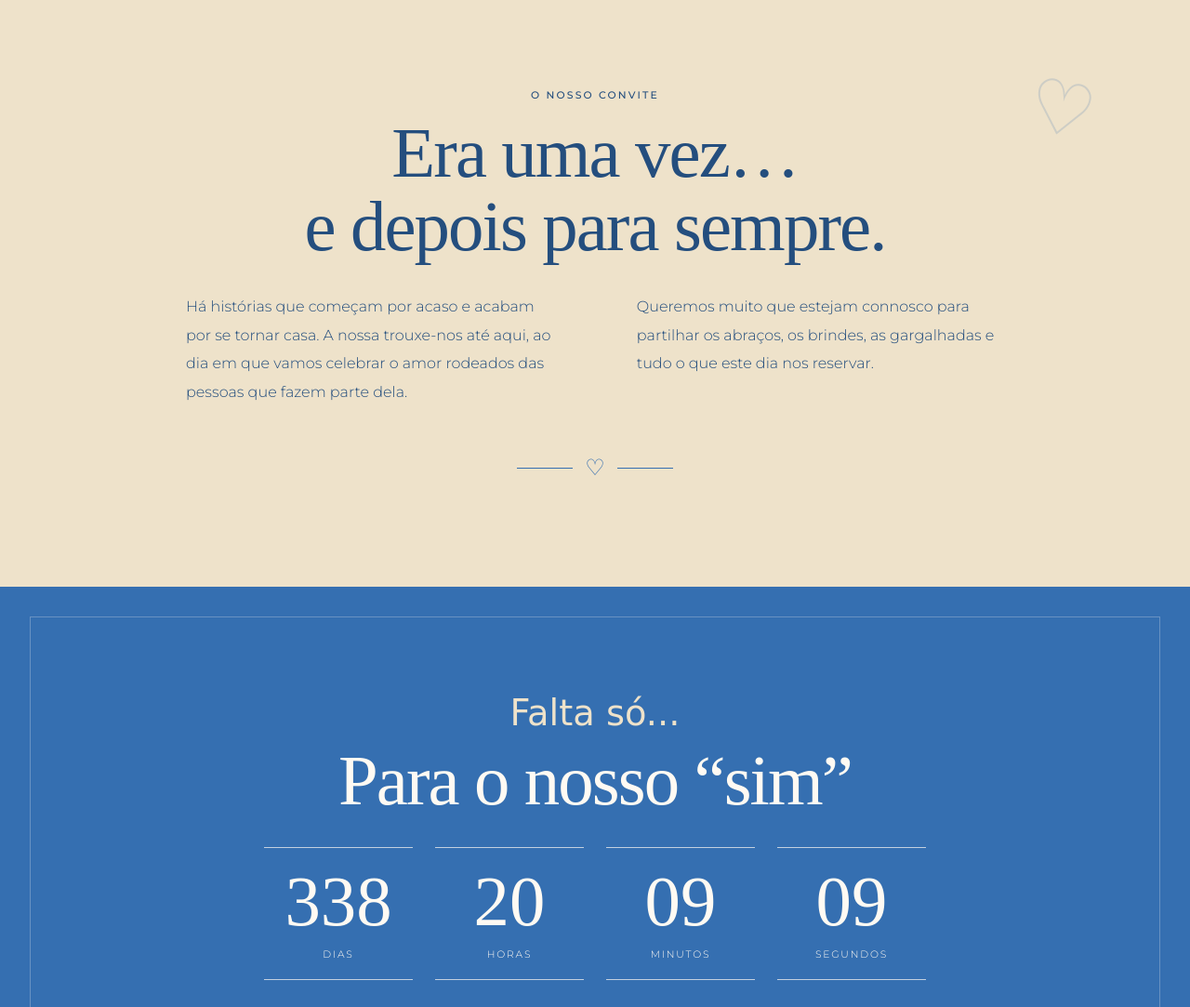
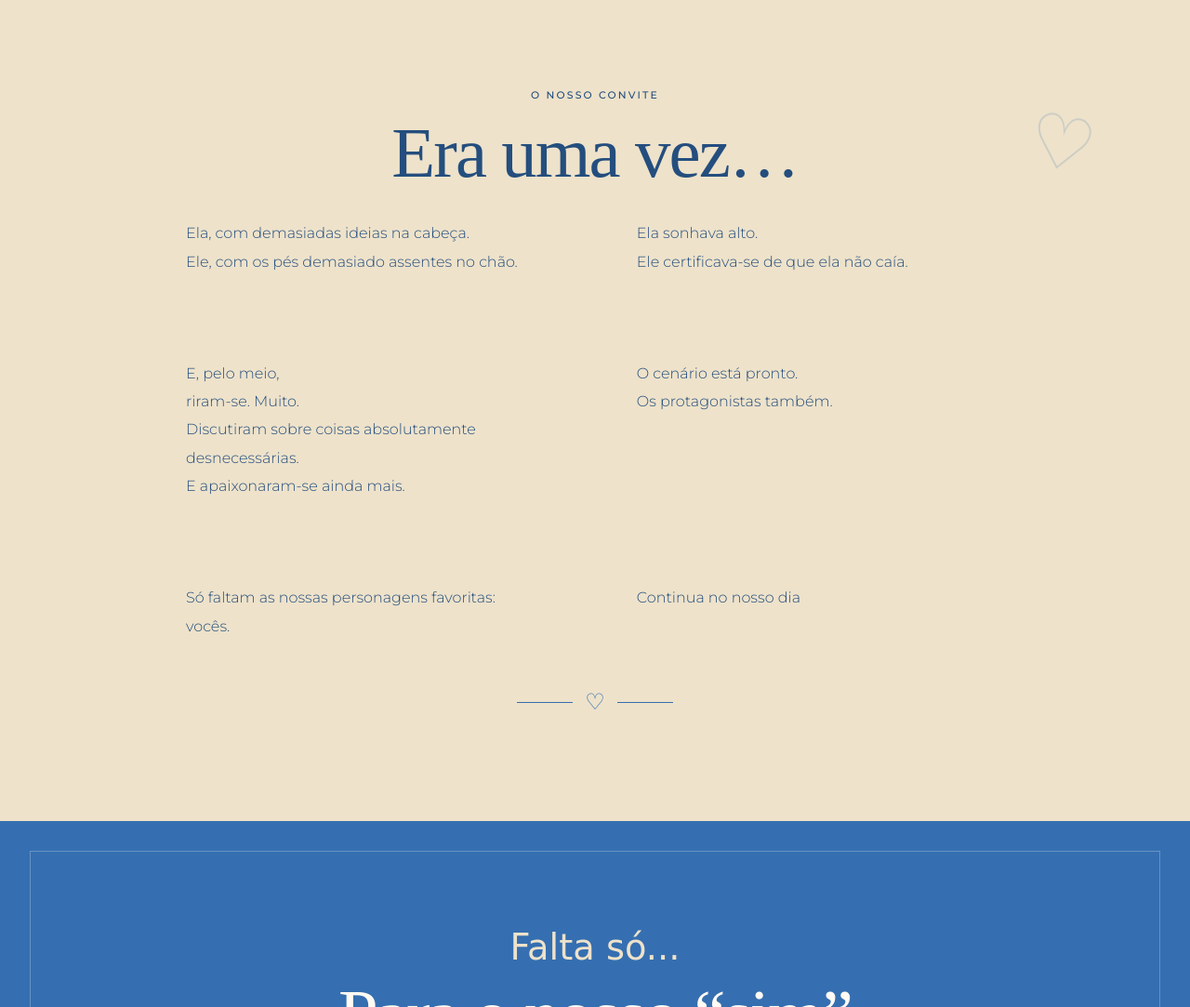
Before and after one commit to anadiogo2027/convitetesteanadiogo, a plain HTML site: page index.html in a window 1280 px wide. Shown: the part 820-1903 px from the top of the page at 93% size. Drawn offline with Linux system fonts and the light colour scheme; a web font is replaced by a local one.

Commit message:
Atualizar texto do convite

```diff
--- a/index.html
+++ b/index.html
@@ -37,10 +37,14 @@
 
     <section class="invitation-section cream-section" id="historia" aria-labelledby="invitation-title">
       <p class="eyebrow">O nosso convite</p>
-      <h2 id="invitation-title">Era uma vez…<br>e depois para sempre.</h2>
+      <h2 id="invitation-title">Era uma vez…</h2>
       <div class="invitation-message">
-        <p>Há histórias que começam por acaso e acabam por se tornar casa. A nossa trouxe-nos até aqui, ao dia em que vamos celebrar o amor rodeados das pessoas que fazem parte dela.</p>
-        <p>Queremos muito que estejam connosco para partilhar os abraços, os brindes, as gargalhadas e tudo o que este dia nos reservar.</p>
+        <p>Ela, com demasiadas ideias na cabeça.<br>Ele, com os pés demasiado assentes no chão.</p>
+        <p>Ela sonhava alto.<br>Ele certificava-se de que ela não caía.</p>
+        <p>E, pelo meio,<br>riram-se. Muito.<br>Discutiram sobre coisas absolutamente desnecessárias.<br>E apaixonaram-se ainda mais.</p>
+        <p>O cenário está pronto.<br>Os protagonistas também.</p>
+        <p>Só faltam as nossas personagens favoritas:<br>vocês.</p>
+        <p>Continua no nosso dia</p>
       </div>
       <div class="ornament" aria-hidden="true"><span></span><b>♡</b><span></span></div>
     </section>
```
